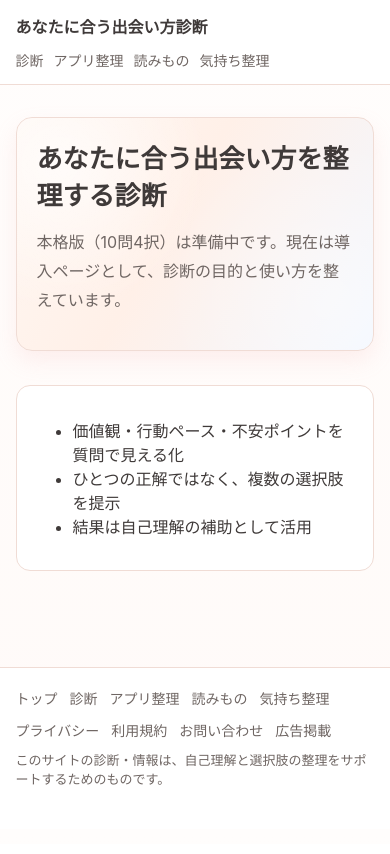
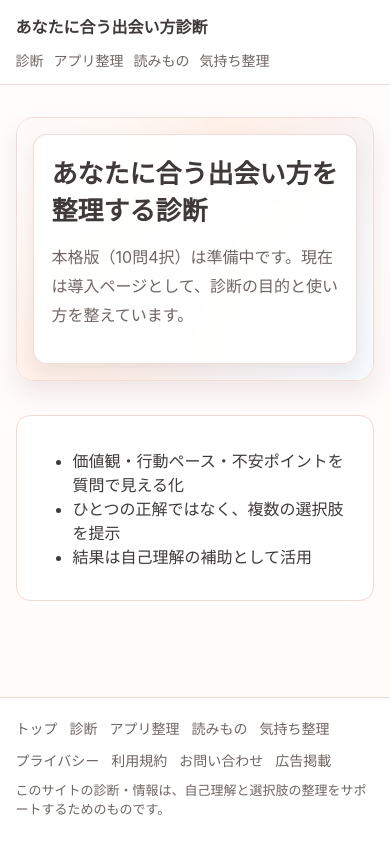
Before and after one commit to kenichis1971-cloud/deai-style-diagnosis-site, a Next.js app: page /diagnosis in a window 390 px wide. Shown: the top 854 px of the page. Built offline with nearby package versions, Linux system fonts and the light colour scheme; no server answers.

Commit message:
Refine PageHero into background layer with front card

```diff
--- a/app/globals.css
+++ b/app/globals.css
@@ -43,58 +43,86 @@ a { color: inherit; text-decoration: none; }
   .header-inner { align-items:flex-start; flex-direction:column; }
 }
 
-
 .page-hero {
   position: relative;
   overflow: hidden;
   border: 1px solid var(--line);
-  border-radius: 16px;
-  min-height: 280px;
-  padding: 28px;
-  background: linear-gradient(120deg, #fff5f4 0%, #ffeef3 48%, #f5f6ff 100%);
-  box-shadow: 0 10px 22px rgba(243, 166, 170, 0.16);
+  border-radius: 18px;
+  min-height: 300px;
+  box-shadow: 0 12px 24px rgba(182, 152, 154, 0.2);
+}
+
+.page-hero__bg {
+  position: absolute;
+  inset: 0;
+  background-size: cover;
+  background-repeat: no-repeat;
+  background-position: center;
+  background-image: linear-gradient(120deg, #fff5f4 0%, #ffeef3 48%, #f5f6ff 100%);
 }
 
 .page-hero__overlay {
   position: absolute;
   inset: 0;
   background-image:
-    radial-gradient(circle at 12% 20%, rgba(255, 255, 255, 0.68) 0, rgba(255, 255, 255, 0) 40%),
-    radial-gradient(circle at 88% 78%, rgba(255, 255, 255, 0.4) 0, rgba(255, 255, 255, 0) 46%);
+    radial-gradient(circle at 12% 20%, rgba(255, 255, 255, 0.7) 0, rgba(255, 255, 255, 0) 42%),
+    radial-gradient(circle at 86% 78%, rgba(255, 255, 255, 0.42) 0, rgba(255, 255, 255, 0) 48%);
   pointer-events: none;
 }
 
-.page-hero__content {
+.page-hero__inner {
   position: relative;
   z-index: 1;
-  max-width: 780px;
+  min-height: 300px;
+  padding: 26px;
+  display: flex;
+  align-items: flex-end;
+}
+
+.page-hero__card {
+  width: min(780px, 100%);
+  background: rgba(255, 255, 255, 0.92);
+  border: 1px solid rgba(240, 220, 213, 0.95);
+  border-radius: 16px;
+  padding: 22px;
+  box-shadow: 0 8px 18px rgba(146, 123, 124, 0.16);
+  backdrop-filter: blur(2px);
 }
 
 .page-hero h1 { margin: 0 0 12px; font-size: clamp(26px, 4vw, 42px); }
 
-.page-hero--home {
-  background: linear-gradient(120deg, #fff4f2 0%, #ffe8ef 44%, #edf4ff 100%);
+.page-hero--home .page-hero__bg {
+  background-image: linear-gradient(120deg, #fff4f2 0%, #ffe8ef 44%, #edf4ff 100%);
 }
 
-.page-hero--diagnosis {
-  background: linear-gradient(120deg, #fff7f2 0%, #fff0e8 44%, #f2f7ff 100%);
+.page-hero--diagnosis .page-hero__bg {
+  background-image: linear-gradient(120deg, #fff7f2 0%, #fff0e8 44%, #f2f7ff 100%);
 }
 
-.page-hero--matching-apps {
-  background: linear-gradient(120deg, #fffaf2 0%, #fff1f5 44%, #eef7ff 100%);
+.page-hero--matching-apps .page-hero__bg {
+  background-image: linear-gradient(120deg, #fffaf2 0%, #fff1f5 44%, #eef7ff 100%);
 }
 
-.page-hero--articles {
-  background: linear-gradient(120deg, #fdf7ff 0%, #fff4f4 44%, #f1f8ff 100%);
+.page-hero--articles .page-hero__bg {
+  background-image: linear-gradient(120deg, #fdf7ff 0%, #fff4f4 44%, #f1f8ff 100%);
 }
 
-.page-hero--fortune {
-  background: linear-gradient(120deg, #fdf5ff 0%, #fff0f7 44%, #edf8ff 100%);
+.page-hero--fortune .page-hero__bg {
+  background-image: linear-gradient(120deg, #fdf5ff 0%, #fff0f7 44%, #edf8ff 100%);
 }
 
 @media (max-width: 640px){
   .page-hero {
-    min-height: 220px;
-    padding: 20px;
+    min-height: 236px;
+  }
+
+  .page-hero__inner {
+    min-height: 236px;
+    padding: 16px;
+  }
+
+  .page-hero__card {
+    padding: 18px;
+    border-radius: 14px;
   }
 }
--- a/components/PageHero.tsx
+++ b/components/PageHero.tsx
@@ -23,11 +23,14 @@ export default function PageHero({
 
   return (
     <section className={heroClassName}>
-      <div className="page-hero__overlay" />
-      <div className="page-hero__content">
-        <h1>{title}</h1>
-        {subtitle ? <p className="lead">{subtitle}</p> : null}
-        {children}
+      <div className="page-hero__bg" aria-hidden="true" />
+      <div className="page-hero__overlay" aria-hidden="true" />
+      <div className="page-hero__inner">
+        <div className="page-hero__card">
+          <h1>{title}</h1>
+          {subtitle ? <p className="lead">{subtitle}</p> : null}
+          {children}
+        </div>
       </div>
     </section>
   );
```
